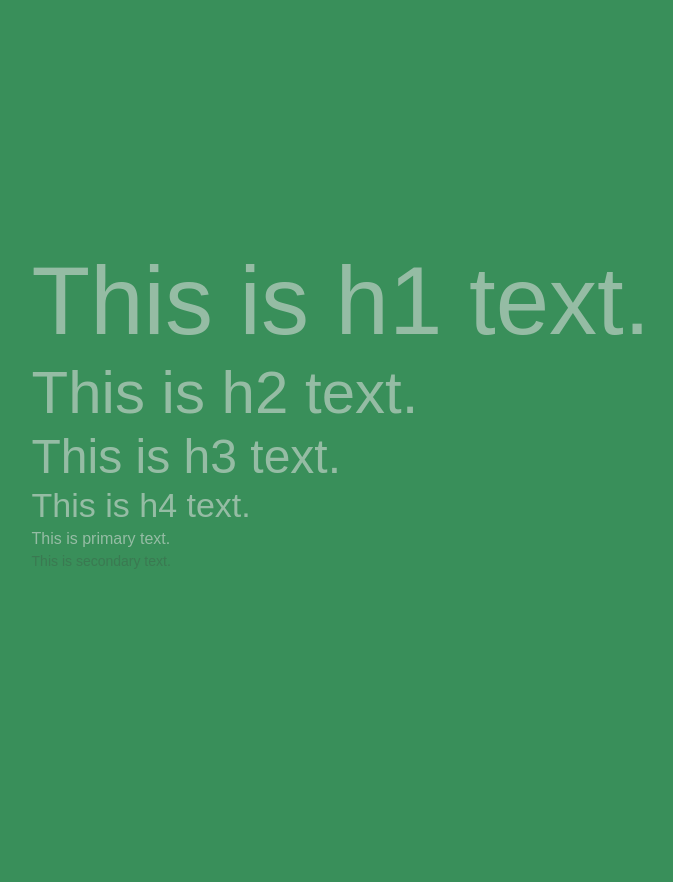
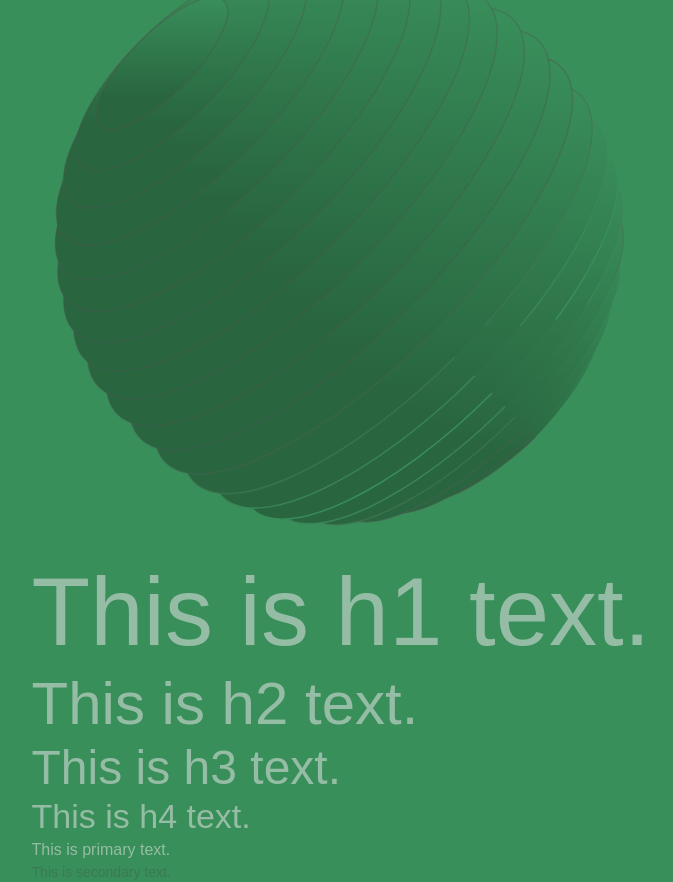
Before and after one commit to pointandline/specify, a Next.js app in the folder specify/: page / in a window 1280 px wide. Shown: the whole page, without its empty margins (307-980 px from the left). Before the commit the page ends 808 px from the top, so only its background shows below. Built offline with nearby package versions, Linux system fonts and the light colour scheme.

Commit message:
add [ui] index: create & implement SphereAnimation component

```diff
--- /dev/null
+++ b/specify/components/SphereAnimation.js
@@ -0,0 +1,135 @@
+import React, { useRef, useEffect } from 'react';
+import anime from 'animejs';
+
+const paths = [
+  { d: "M361.604 361.238c-24.407 24.408-51.119 37.27-59.662 28.727-8.542-8.543 4.319-35.255 28.726-59.663 24.408-24.407 51.12-37.269 59.663-28.726 8.542 8.543-4.319 35.255-28.727 59.662z", strokeDasharray: "280.7113952636719" },
+  { d: "M360.72 360.354c-35.879 35.88-75.254 54.677-87.946 41.985-12.692-12.692 6.105-52.067 41.985-87.947 35.879-35.879 75.254-54.676 87.946-41.984 12.692 12.692-6.105 52.067-41.984 87.946z", strokeDasharray: "413.3923645019531" },
+  { d: "M357.185 356.819c-44.91 44.91-94.376 68.258-110.485 52.149-16.11-16.11 7.238-65.575 52.149-110.485 44.91-44.91 94.376-68.259 110.485-52.15 16.11 16.11-7.239 65.576-52.149 110.486z", strokeDasharray: "518.689697265625" },
+  { d: "M350.998 350.632c-53.21 53.209-111.579 81.107-130.373 62.313-18.794-18.793 9.105-77.163 62.314-130.372 53.209-53.21 111.579-81.108 130.373-62.314 18.794 18.794-9.105 77.164-62.314 130.373z", strokeDasharray: "612.8993530273438" },
+  { d: "M343.043 342.677c-59.8 59.799-125.292 91.26-146.283 70.268-20.99-20.99 10.47-86.483 70.269-146.282 59.799-59.8 125.292-91.26 146.283-70.269 20.99 20.99-10.47 86.484-70.27 146.283z", strokeDasharray: "688.08056640625" },
+  { d: "M334.646 334.28c-65.169 65.169-136.697 99.3-159.762 76.235-23.065-23.066 11.066-94.593 76.235-159.762s136.697-99.3 159.762-76.235c23.065 23.065-11.066 94.593-76.235 159.762z", strokeDasharray: "750.9237060546875" },
+  { d: "M324.923 324.557c-69.806 69.806-146.38 106.411-171.031 81.76-24.652-24.652 11.953-101.226 81.759-171.032 69.806-69.806 146.38-106.411 171.031-81.76 24.652 24.653-11.953 101.226-81.759 171.032z", strokeDasharray: "804.0537109375" },
+  { d: "M312.99 312.625c-73.222 73.223-153.555 111.609-179.428 85.736-25.872-25.872 12.514-106.205 85.737-179.428s153.556-111.609 179.429-85.737c25.872 25.873-12.514 106.205-85.737 179.429z", strokeDasharray: "843.49072265625" },
+  { d: "M300.175 299.808c-75.909 75.909-159.11 115.778-185.837 89.052-26.726-26.727 13.143-109.929 89.051-185.837 75.908-75.908 159.11-115.778 185.837-89.051 26.726 26.726-13.143 109.928-89.051 185.836z", strokeDasharray: "873.8916015625" },
+  { d: "M284.707 284.34c-77.617 77.617-162.303 118.773-189.152 91.924-26.848-26.848 14.308-111.534 91.924-189.15C265.096 109.496 349.782 68.34 376.63 95.188c26.849 26.849-14.307 111.535-91.923 189.151z", strokeDasharray: "890.8994140625" },
+  { d: "M269.239 267.989c-78.105 78.104-163.187 119.656-190.035 92.807-26.849-26.848 14.703-111.93 92.807-190.035 78.105-78.104 163.187-119.656 190.035-92.807 26.849 26.848-14.703 111.93-92.807 190.035z", strokeDasharray: "895.5676879882812" },
+  { d: "M252.887 252.52C175.27 330.138 90.584 371.294 63.736 344.446 36.887 317.596 78.043 232.91 155.66 155.293 233.276 77.677 317.962 36.521 344.81 63.37c26.85 26.848-14.307 111.534-91.923 189.15z", strokeDasharray: "890.8988037109375" },
+  { d: "M236.977 236.61C161.069 312.52 77.867 352.389 51.14 325.663c-26.726-26.727 13.143-109.928 89.052-185.837 75.908-75.908 159.11-115.777 185.836-89.05 26.727 26.726-13.143 109.928-89.051 185.836z", strokeDasharray: "873.893798828125" },
+  { d: "M221.067 220.7C147.844 293.925 67.51 332.31 41.639 306.439c-25.873-25.873 12.513-106.206 85.736-179.429C200.6 53.786 280.931 15.4 306.804 41.272c25.872 25.873-12.514 106.206-85.737 179.429z", strokeDasharray: "843.4929809570312" },
+  { d: "M205.157 204.79c-69.806 69.807-146.38 106.412-171.031 81.76-24.652-24.652 11.953-101.225 81.759-171.031 69.806-69.807 146.38-106.411 171.031-81.76 24.652 24.652-11.953 101.226-81.759 171.032z", strokeDasharray: "804.0543212890625" },
+  { d: "M189.247 188.881c-65.169 65.169-136.696 99.3-159.762 76.235-23.065-23.065 11.066-94.593 76.235-159.762s136.697-99.3 159.762-76.235c23.065 23.065-11.066 94.593-76.235 159.762z", strokeDasharray: "750.9235229492188" },
+  { d: "M173.337 172.971c-59.799 59.8-125.292 91.26-146.282 70.269-20.991-20.99 10.47-86.484 70.268-146.283 59.8-59.799 125.292-91.26 146.283-70.269 20.99 20.991-10.47 86.484-70.269 146.283z", strokeDasharray: "688.0787353515625" },
+  { d: "M157.427 157.061c-53.209 53.21-111.578 81.108-130.372 62.314-18.794-18.794 9.104-77.164 62.313-130.373 53.21-53.209 111.58-81.108 130.373-62.314 18.794 18.794-9.105 77.164-62.314 130.373z", strokeDasharray: "612.899169921875" },
+  { d: "M141.517 141.151c-44.91 44.91-94.376 68.259-110.485 52.15-16.11-16.11 7.239-65.576 52.15-110.486 44.91-44.91 94.375-68.258 110.485-52.15 16.109 16.11-7.24 65.576-52.15 110.486z", strokeDasharray: "518.690673828125" },
+  { d: "M125.608 125.241c-35.88 35.88-75.255 54.677-87.947 41.985-12.692-12.692 6.105-52.067 41.985-87.947C115.525 43.4 154.9 24.603 167.592 37.295c12.692 12.692-6.105 52.067-41.984 87.946z", strokeDasharray: "413.3919372558594" },
+  { d: "M109.698 109.332c-24.408 24.407-51.12 37.268-59.663 28.726-8.542-8.543 4.319-35.255 28.727-59.662 24.407-24.408 51.12-37.27 59.662-28.727 8.543 8.543-4.319 35.255-28.726 59.663z", strokeDasharray: "280.7110900878906" },
+];
+
+const SphereAnimation = () => {
+  const sphereEl = useRef(null);
+  const spherePathEls = useRef([]);
+
+  const fitElementToParent = (el, padding) => {
+    let timeout = null;
+    const resize = () => {
+      if (timeout) clearTimeout(timeout);
+      anime.set(el, { scale: 1 });
+      const pad = padding || 0;
+      const parentEl = el.parentNode;
+      const elOffsetWidth = el.offsetWidth - pad;
+      const parentOffsetWidth = parentEl.offsetWidth;
+      const ratio = parentOffsetWidth / elOffsetWidth;
+      timeout = setTimeout(() => anime.set(el, { scale: ratio }), 10);
+    };
+    resize();
+    window.addEventListener('resize', resize);
+  };
+
+  useEffect(() => {
+    if (sphereEl.current) {
+      fitElementToParent(sphereEl.current);
+
+      var pathLength = spherePathEls.current.length;
+      var animations = [];
+
+      const breathAnimation = anime({
+        begin: () => {
+          for (let i = 0; i < pathLength; i++) {
+            animations.push(anime({
+              targets: spherePathEls.current[i],
+              stroke: { value: ['rgba(57,143,90,1)', 'rgba(80,80,80,.35)'], duration: 500 },
+              translateX: [2, -4],
+              translateY: [2, -4],
+              easing: 'easeOutQuad',
+              autoplay: false
+            }));
+          }
+        },
+        update: (ins) => {
+          animations.forEach((animation, i) => {
+            const percent = (1 - Math.sin((i * .35) + (.0022 * ins.currentTime))) / 2;
+            animation.seek(animation.duration * percent);
+          });
+        },
+        duration: Infinity,
+        autoplay: false
+      });
+
+      const introAnimation = anime.timeline({
+        autoplay: false
+      })
+      .add({
+        targets: spherePathEls.current,
+        strokeDashoffset: {
+          value: [anime.setDashoffset, 0],
+          duration: 3900,
+          easing: 'easeInOutCirc',
+          delay: anime.stagger(190, { direction: 'reverse' })
+        },
+        duration: 2000,
+        delay: anime.stagger(60, { direction: 'reverse' }),
+        easing: 'linear'
+      }, 0);
+
+      const shadowAnimation = anime({
+        targets: '#sphereGradient',
+        x1: '25%',
+        x2: '25%',
+        y1: '0%',
+        y2: '75%',
+        duration: 30000,
+        easing: 'easeOutQuint',
+        autoplay: false
+      }, 0);
+
+      introAnimation.play();
+      breathAnimation.play();
+      shadowAnimation.play();
+    }
+  }, []);
+
+  return (
+    <div className="sphere-animation" ref={sphereEl}>
+      <svg className="sphere" viewBox="0 0 440 440" stroke="rgba(80,80,80,.35)">
+        <defs>
+          <linearGradient id="sphereGradient" x1="25%" x2="25%" y1="0%" y2="75%">
+            <stop stopColor="#398F5A" offset="0%"></stop>
+            <stop stopColor="#317a4d" offset="50%"></stop>
+            <stop stopColor="#296640" offset="100%"></stop>
+          </linearGradient>
+        </defs>
+        {paths.map((path, index) => (
+          <path
+            key={index}
+            ref={el => spherePathEls.current[index] = el}
+            fill="url(#sphereGradient)"
+            d={path.d}
+            strokeDasharray={path.strokeDasharray}
+          />
+        ))}
+      </svg>
+    </div>
+  );
+};
+
+export default SphereAnimation;
--- a/specify/pages/index.js
+++ b/specify/pages/index.js
@@ -2,7 +2,9 @@ import Head from 'next/head';
 
 import Typography from '@mui/material/Typography'
 
+// homebrew imports
 import styles from '@/styles/Home.module.css'
+import SphereAnimation from '@/components/SphereAnimation'
 
 
 export default function Home() {
@@ -16,6 +18,9 @@ export default function Home() {
       </Head>
       <div>
         <main>
+          <div className="animation-wrapper">
+            <SphereAnimation />
+          </div>
           <Typography variant="h1" component="h1" color="primary">This is h1 text.</Typography>
           <Typography variant="h2" component="h2" color="primary">This is h2 text.</Typography>
           <Typography variant="h3" component="h3" color="primary">This is h3 text.</Typography>
```
